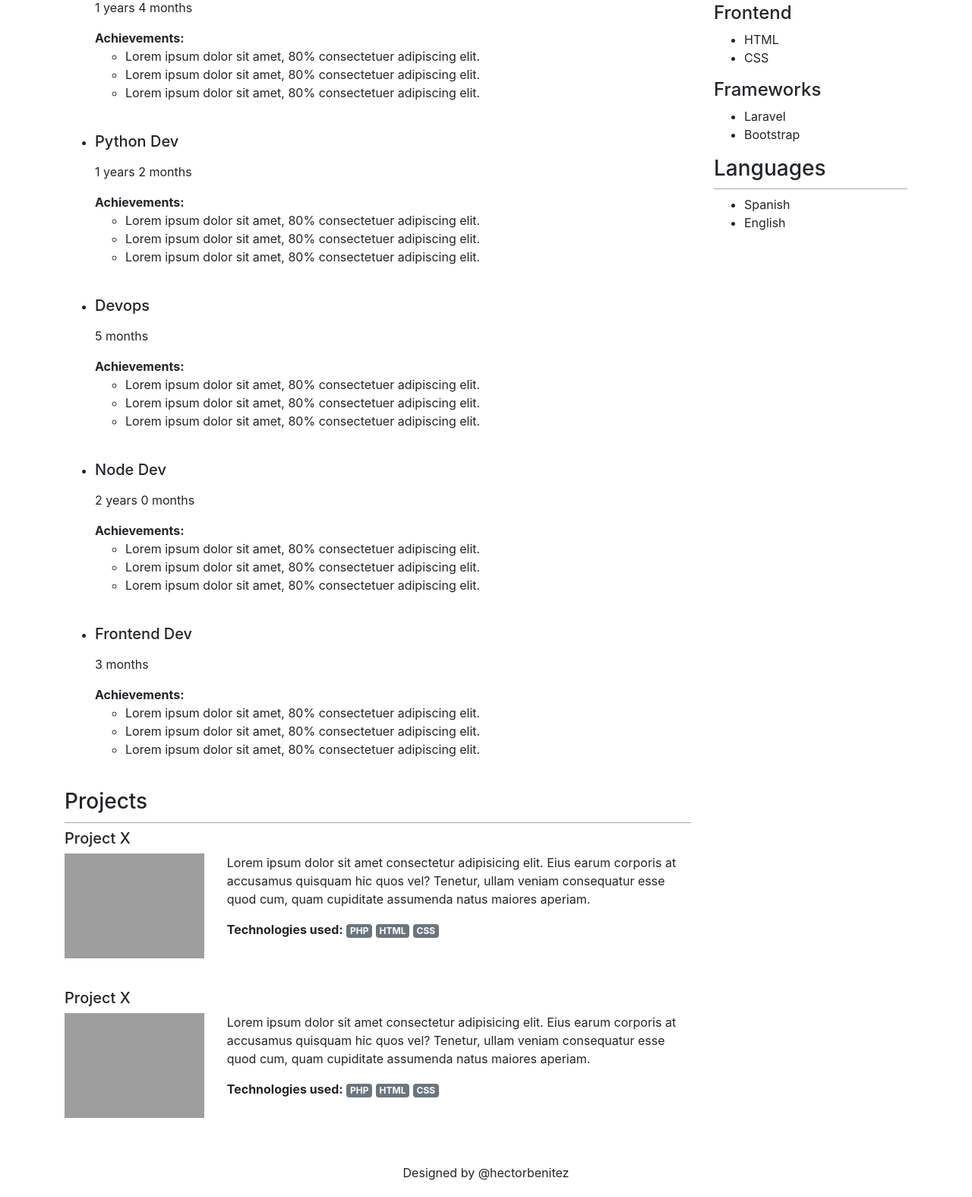
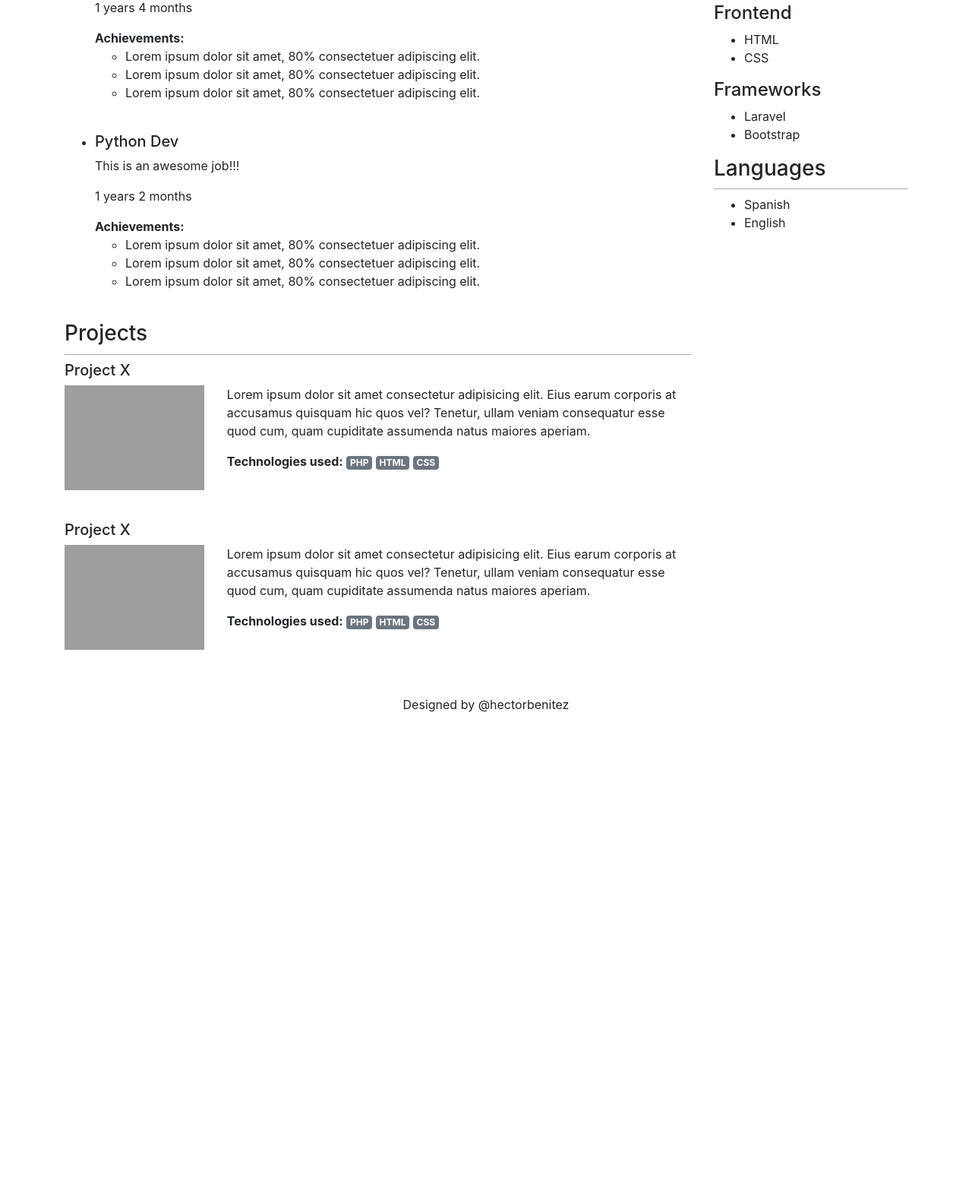
Before and after one commit to luisguillermo12/Introduccion_php_platzi, a PHP site: page /index17.php in a window 1280 px wide. Shown: the part 622-2197 px from the top of the page at 76% size. After the commit the page ends 1559 px from the top, so only its background shows below. Run offline with PHP 8.4, Linux system fonts and the light colour scheme; data that the repository does not hold is empty; grey boxes are pictures that could not be loaded.

Commit message:
clase 17 completada

```diff
--- a/index17.php
+++ b/index17.php
@@ -1,9 +1,12 @@
 <?php
- /* programacion horientada a objetos paradigma de desarrollo de aplicaciones modulares y reutilizables
- posee caracteristicas q ayudan a estructurar mejor la palicaciones
+ /* programacion orientada a objetos paradigma de desarrollo de aplicaciones modulares y reutilizables
+ posee caracteristicas q ayudan a estructurar mejor la aplicaciones
 
-clase : es una plantilla de algo
+clase : es una plantilla de algo , abstracto
+instancia =  representacion concreta de esa clase abstracta
+clases ayudan a definir las caracteristicas de las instancias
 
+encapsular  = ocultar ciertas caracteristicas de nuestro objeto y solo mostrar las q se utilizan fuera de la clase
 */
 
 
@@ -64,7 +67,7 @@ require('jobs.php');
             $totalMonths = 0;
             for($idx = 0;$idx < count($jobs); $idx++) {
               // $totalMonths = $totalMonths + $jobs[$idx]['months'];
-              $totalMonths += $jobs[$idx]['months'];
+              $totalMonths += $jobs[$idx]->months;
               if($totalMonths > $limitMonths) {
                 break;
               }
--- a/jobs.php
+++ b/jobs.php
@@ -1,10 +1,44 @@
 <?php
 /*
 aquellos archivos que solo sean php , lo mas recomendable es no cerrar las comillas de php
+
+
+clases , si utilizamos simplemente titlle no tenemos el contesto de la variable q vamos a utilizar , por lo que es necesario utilizar la palabara reservada $this->variable
+utilizamos esta palabra para poder acceder a la variable q esta dentro de la instancia actual
 */
+
+
+class job {
+    private $title;
+    public $description;
+    public $visible;
+    public $months;
+
+    public function setTitle ($t){
+       return $this->title = $t;
+    }
+
+    public function getTitle (){
+       return $this->title;
+    }
+}
+
+$job1 = new job ();
+$job1->setTitle('PHP Developer');
+$job1->description = 'This is an awesome job!!!';
+$job1->visible = true;
+$job1->months = 16;
+
+$job2 = new job ();
+$job2->setTitle('Python Dev');
+$job2->description = 'This is an awesome job!!!';
+$job2->visible = true;
+$job2->months = 14;
+
+
 $name = 'Hector Benitez';
 $limitMonths = 2000;
-$jobs = [
+/*$jobs = [
   [
     'title' => 'PHP Developer',
     'description' => 'This is an awesome job!!!',
@@ -31,6 +65,10 @@ $jobs = [
     'visible' => true,
     'months' => 3
   ]
+];*/
+
+$jobs = [
+$job1,$job2
 ];
 
 function getDuration($months) {
@@ -46,14 +84,14 @@ function getDuration($months) {
 }
 
 function printJob($job) {
-  if($job['visible'] == false) {
+  if($job->visible == false) {
     return;
   }
 
   echo '<li class="work-position">';
-  echo '<h5>' . $job['title'] . '</h5>';
-  echo '<p>' . $job['description'] . '</p>';
-  echo '<p>' . getDuration($job['months']) . '</p>';
+  echo '<h5>' . $job->getTitle(). '</h5>';
+  echo '<p>' . $job->description . '</p>';
+  echo '<p>' . getDuration($job->months) . '</p>';
   echo '<strong>Achievements:</strong>';
   echo '<ul>';
   echo '<li>Lorem ipsum dolor sit amet, 80% consectetuer adipiscing elit.</li>';
```
